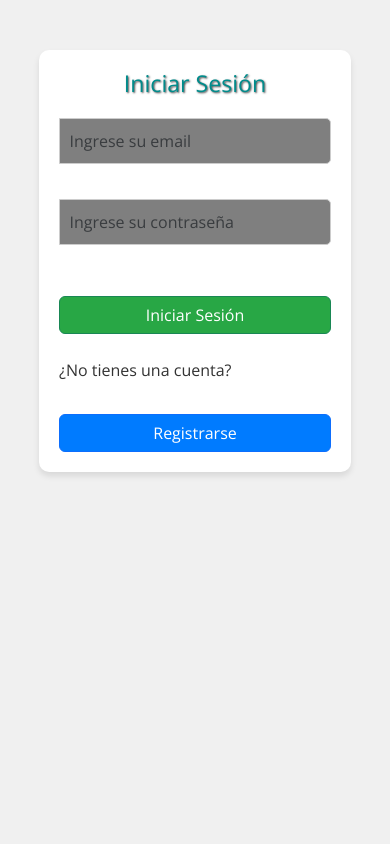
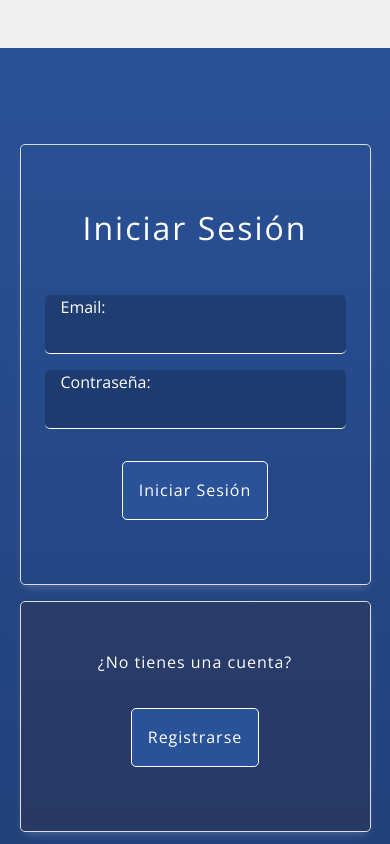
Before and after one commit to gonzalopastorino/HistoriasMedicas, a React (Vite) app in the folder HistoriasClinicas/: page /login in a window 390 px wide. Shown: the top 844 px of the page. Built offline with nearby package versions, Linux system fonts and the light colour scheme.

Commit message:
loguin con estilos de landing-page, falta efecto el los input

```diff
--- a/HistoriasClinicas/src/components/Login/login.css
+++ b/HistoriasClinicas/src/components/Login/login.css
@@ -1,107 +1,128 @@
-/* Formulario general */
-.form {
-    background-color: white; /* Fondo blanco */
-    padding: 20px;           /* Espaciado interno */
-    border-radius: 10px;     /* Bordes redondeados */
-    box-shadow: 0 4px 6px rgba(0, 0, 0, 0.1); /* Sombra sutil */
-    margin: 50px auto;       /* Centrar en la pantalla */
-    max-width: 400px;        /* Ancho máximo */
-    border: none;            /* Eliminar bordes */
+.form-loguin-contenedor {
+    font-family: 'Open Sans', sans-serif;
+    background-image: linear-gradient(to top, #1e3c72 0%, #1e3c72 1%, #2a5298 100%);
+    color: #fff;
+    display: flex;
+    min-height: 100vh;
+    padding-top: 6rem;
+
+    margin-top: 3rem;
+    display: grid;
+    gap: 1rem;
 }
 
-.inicios {
-    margin-bottom: 20px;
-    color: darkcyan;
-    text-shadow: 1px 1px 2px rgba(0, 0, 0, 0.7);
-    text-align: center;
+.form-loguin-title {
+    font-size: 2rem;
+    margin: 1rem 0 3rem 0;
+    font-weight: 400;
+    letter-spacing: 2px;
 }
 
-.formulario {
-    display: flex;
-    flex-direction: column;
-    gap: 15px; /* Espaciado entre los campos */
+.formulario-loguin {
+    margin: 0 auto;
+    width: 90%;
+    max-width: 400px;
+    padding: 3rem 1.5rem;
+    border-radius: 5px;
+    box-shadow: 0 5px 10px -5px rgba(255, 255, 255, 0.3);
+    border: 1px solid #dddbdb;
+    text-align: center;;
+    /* background-color: rgba(0, 0, 0, 0.5); */
 }
 
-.btn-success {
-    width: 100%; /* Botón ancho completo */
+.form-loguin-input-group {
+    position: relative;
+    color: #fff;
+    margin-bottom: 1rem;
 }
 
-/* Contenedor para los grupos de input */
-.formulario .input-group {
-    display: flex;
-    align-items: center;
-    margin-bottom: 20px; /* Espacio entre cada grupo */
+.form-loguin-label {
+    color: #fff;
+    /* cursor: pointer; */
+    position: absolute;
+    top: 0;
+    left: 1rem;
+    font-weight: 200;
+    text-align: right;
+    margin-right: 1rem;
 }
 
-/* Estilo para los labels */
-.formulario .input-group label {
-    width: 40%; /* Ancho del label al costado */
-    font-weight: bold;
-    text-align: right;
-    margin-right: 10px; /* Separación entre label e input */
+.form-control-loguin {
+    width: 100%;
+    background: none;
+    color: #fff;
+    font-family: 'Open Sans', sans-serif;
+    font-size: 1rem;
+    padding: 1rem .5rem ;
+    border: none;
+    outline: none;
+    border-bottom: 1px solid #fff;
+    transition: background-color 0.5s ease-in-out;
+    background-color: rgba(0, 0, 0, 0.2);
+    border-radius: 5px;
 }
 
-/* Estilo para los inputs */
-.formulario .input-group input {
-    flex: 1; /* El input toma el espacio restante */
-    padding: 10px;
-    border: 1px solid #ccc;
+.buton-loguin-iniciar-sesion {
+    background: #2a5298;
+    color: #fff;
+    font-weight: 400;
+    font-size: 1rem;
+    letter-spacing: 1px;
+    padding: 1rem;
+    margin: 1rem;
+    border: 1px solid #fff;
     border-radius: 5px;
-    font-size: 16px;
+    cursor: pointer;
+}
+.buton-loguin-iniciar-sesion:hover {
+    background: #fff;
+    color: #2a5298;
+    transition: background-color 0.5s ease-in-out;
 }
 
-/* Estilo de los botones */
-button {
-    width: 100%;
-    padding: 10px;
-    border: none;
+.registro-loguin {
+    margin: 0 auto 14rem auto;
+    width: 90%;
+    max-width: 400px;
+    padding: 3rem 1.5rem;
     border-radius: 5px;
-    font-size: 16px;
-    margin-top: 15px; /* Espacio entre inputs y botones */
+    box-shadow: 0 5px 10px -5px rgba(255, 255, 255, 0.3);
+    border: 1px solid #dddbdb;
+    text-align: center;
+    background-color: rgba(48, 50, 82, 0.5);
+}
+.button-registo-loguin {
+    background: #2a5298;
+    color: #fff;
+    font-weight: 300;
+    font-size: 1rem;
+    font-weight: 400;
+    letter-spacing: 1px;
+    padding: 1rem;
+    margin: 1rem;
+    border: 1px solid #fff;
+    border-radius: 5px;
+    cursor: pointer;
+}
+.button-registo-loguin:hover {
+    background: #fff;
+    color: #2a5298;
+    transition: background-color 0.5s ease-in-out;
 }
 
-/* Estilo del botón de registro o login */
-button.btn-success {
-    background-color: #28a745;
-    color: white;
+.registro-loguin-text {
+    font-size: 1rem;
+    font-weight: 400;
+    letter-spacing: 1px;
 }
 
-/* Estilo del botón de cambiar a login/registro */
-button.btn-primary {
-    background-color: #007bff;
-    color: white;
+.wave-loguin {
+    width: 100%;
+    background-color: #fff;
+    position: relative;
 }
-
-/* Estilo para el título */
-
-/* Estilo para el texto de login/registrarse */
-.loguin {
-    margin-top: 30px;
-    text-align: center;
+.wave-loguin-end {
+    position: absolute;
+    bottom: 0;
+    left: 0;
 }
-
-/* Ajustes responsivos para pantallas pequeñas */
-@media (max-width: 768px) {
-    .form {
-        width: 80%; /* El formulario ocupará más espacio en pantallas pequeñas */
-    }
-
-    .formulario .input-group {
-        flex-direction: column; /* En pantallas pequeñas, los elementos se apilan verticalmente */
-    }
-
-    .formulario .input-group label {
-        width: 100%; /* El label ocupará todo el ancho */
-        text-align: left; /* Los labels se alinean a la izquierda en pantallas pequeñas */
-        margin-right: 0; /* El margen a la derecha se elimina */
-        margin-bottom: 10px; /* Espacio adicional entre el label y el input */
-    }
-
-    .formulario .input-group input {
-        width: 100%; /* El input ocupará todo el ancho disponible */
-    }
-
-    button {
-        width: 100%; /* Los botones ocuparán todo el ancho */
-    }
-}
--- a/HistoriasClinicas/src/components/Login/login.jsx
+++ b/HistoriasClinicas/src/components/Login/login.jsx
@@ -1,4 +1,4 @@
-import React, { useState } from "react";
+import { useState } from "react";
 import { useNavigate } from "react-router-dom"; // Importa useNavigate
 import "./login.css";
 
@@ -30,48 +30,61 @@ const Login = ({ onLoginExitoso }) => {
   };
 
   return (
-    <div className="form">
-      <h3 className="inicios">Iniciar Sesión</h3>
-      <form onSubmit={handleLogin} className="formulario">
-        <div className="input-group">
-          <label htmlFor="email" className="form-label">
+    <>
+    <div className="form-loguin-contenedor">
+
+      <form onSubmit={handleLogin} className="formulario-loguin">
+      <h3 className="form-loguin-title">Iniciar Sesión</h3>
+
+        <div className="form-loguin-input-group">
+          <label htmlFor="email" className="form-loguin-label">
             Email:
           </label>
           <input
             type="email"
             id="email"
-            className="form-control"
-            placeholder="Ingrese su email"
+            className="form-control-loguin"
+            placeholder=""
             value={email}
             onChange={(e) => setEmail(e.target.value)}
           />
         </div>
 
-        <div className="input-group">
-          <label htmlFor="password" className="form-label">
+        <div className="form-loguin-input-group">
+          <label htmlFor="password" className="form-loguin-label">
             Contraseña:
           </label>
           <input
             type="password"
             id="password"
-            className="form-control"
-            placeholder="Ingrese su contraseña"
+            className="form-control-loguin"
+            placeholder=""
             value={password}
             onChange={(e) => setPassword(e.target.value)}
           />
         </div>
 
-        <button type="submit" className="btn btn-success mt-3">
+        <button type="submit" className="buton-loguin-iniciar-sesion">
           Iniciar Sesión
         </button>
       </form>
-      <div className="registrarse mt-4">
-        <p>¿No tienes una cuenta?</p>
-        <button onClick={handleNavigateToInfo} className="btn btn-primary">
+      <div className="registro-loguin">
+        <p className="registro-loguin-text">¿No tienes una cuenta?</p>
+        <button onClick={handleNavigateToInfo} className="button-registo-loguin">
           Registrarse
         </button>
       </div>
     </div>
+
+    <div className="wave-loguin">
+    <svg className="wave-loguin-end" xmlns="http://www.w3.org/2000/svg" viewBox="0 0 1200 260"><path fill="#fff" d="M0,32L120,74.7C240,117,480,203,720,234.7C960,267,1200,245,1320,234.7L1440,224L1440,320L1320,320C1200,320,960,320,720,320C480,320,240,320,120,320L0,320Z"></path></svg>
+    </div>
+
+
+    </>
+
+
+
   );
 };
 
--- a/HistoriasClinicas/src/components/Registrarse/registrarse.css
+++ b/HistoriasClinicas/src/components/Registrarse/registrarse.css
@@ -21,7 +21,7 @@
     box-shadow: 0 5px 10px -5px rgba(255, 255, 255, 0.3);
     border: 1px solid #dddbdb;
     text-align: center;
-    background-color: rgba(0, 0, 0, 0.5);
+    /* background-color: rgba(0, 0, 0, 0.5); */
 }
 
 .formulario-registrarse-title {
@@ -48,57 +48,54 @@
     color: #fff;
     font-family: 'Open Sans', sans-serif;
     font-size: 1rem;
-    padding: 1.5rem 5rem ;
+    padding: 1rem .5rem ;
     border: none;
     outline: none;
     border-bottom: 1px solid #fff;
-    transition: background-color 0.8s ease-in-out;
-    background-color: rgba(0, 0, 0, 0.5);
+    transition: background-color 0.5s ease-in-out;
+    background-color: rgba(0, 0, 0, 0.2);
 }
 
-.form-control:focus + .for-label,
+/* .form-control:focus + .for-label,
 .form-control:not(:placeholder-shown) + .form-label {
-    transform: translateY(-4rem) scale(0.8);
+    transform: translateY(-1.2rem) scale(0.8);
     transform-origin: left top;
-    color:rgba(5, 71, 238, 0.3)
-}
+    color:rgba(14, 15, 18, 0.3)
+} */
 
 /* Estilo para los labels */
 .form-label {
     color: #fff;
-    cursor: pointer;
+    /* cursor: pointer; */
     position: absolute;
     top: 0;
-    left: 0.5rem;
+    left: 1rem;
     font-weight: 200;
     text-align: right;
-    margin-right: 1rem; /* Separación entre label e input */
-    transform: translateY(1.5rem);
-    transition: transform 0.8s, color 0.8s;
+    margin-right: 1rem;
 }
 
 
 /* Estilo de boto registrarse */
-.button-registrarse {
-    text-decoration: none;
+.boton-form-registrarse {
+    background: #2a5298;
     color: #fff;
-    padding: 1rem 3rem;
-    border: 1px solid;
+    font-weight: 300;
+    font-size: 1rem;
+    padding: 1rem;
+    margin: 1rem;
+    border: 1px solid #fff;
     border-radius: 5px;
-    display: inline-block;
-    font-size: 1rem;
-    font-weight: 400;
-    letter-spacing: 2px;/* Espacio entre inputs y botones */
-    background-color: #08265f;
-    border: none;
+    cursor: pointer;
 }
 
-/* Estilo del botón de cambiar a login/registro */
-.button-registrarse:hover {
-    background-color: #fdfeff;
-    color: black;
+.boton-form-registrarse:hover {
+    background: #fff;
+    color: #2a5298;
     transition: background-color 0.5s ease-in-out;
 }
+
+
 
 .wave-form-registrase-end {
     width: 100%;
@@ -117,39 +114,10 @@
 }
 
 
-/* Estilo para el texto de login/registrarse */
-.loguin {
-    margin-top: 30px;
-    text-align: center;
-}
-
 /* Ajustes responsivos para pantallas pequeñas */
 @media (max-width: 768px) {
-    .section-formulario-registro{
-        width: 100%;
-
-
-    }
-    .formulario-registro {
-        width: 80%; /* El formulario ocupará más espacio en pantallas pequeñas */
+    .formulario-registrarse-title{
+        font-size: 1.8rem;
     }
 
-    .formulario .input-group {
-        flex-direction: column; /* En pantallas pequeñas, los elementos se apilan verticalmente */
-    }
-
-    .formulario .input-group label {
-        width: 100%; /* El label ocupará todo el ancho */
-        text-align: left; /* Los labels se alinean a la izquierda en pantallas pequeñas */
-        margin-right: 0; /* El margen a la derecha se elimina */
-        margin-bottom: 10px; /* Espacio adicional entre el label y el input */
-    }
-
-    .formulario .input-group input {
-        width: 100%; /* El input ocupará todo el ancho disponible */
-    }
-
-    .button-registrarse {
-        width: 100%; /* Los botones ocuparán todo el ancho */
-    }
 }
```
Also changed, not shown: HistoriasClinicas/src/components/Registrarse/Registrarse.jsx (+7 -9 lines).
